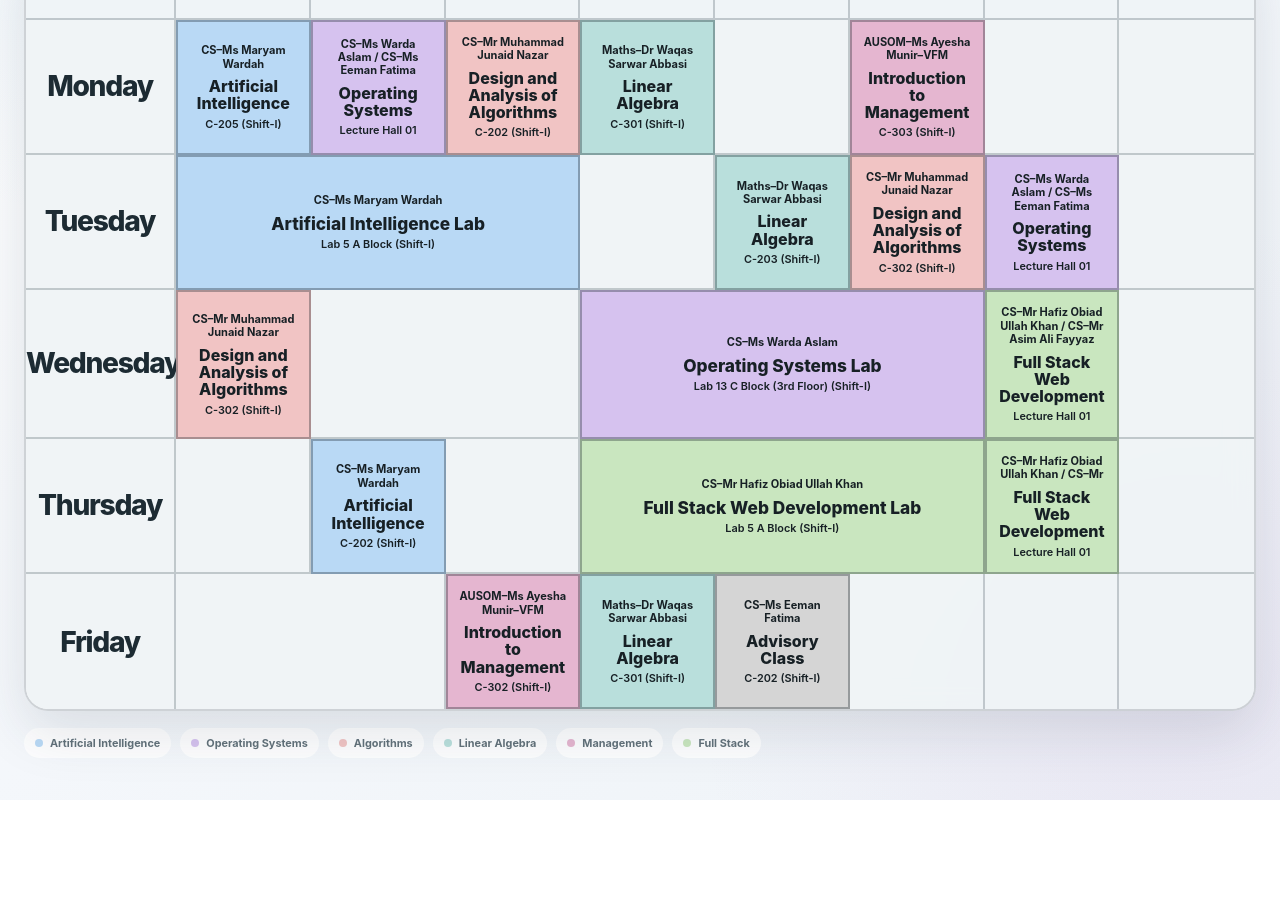
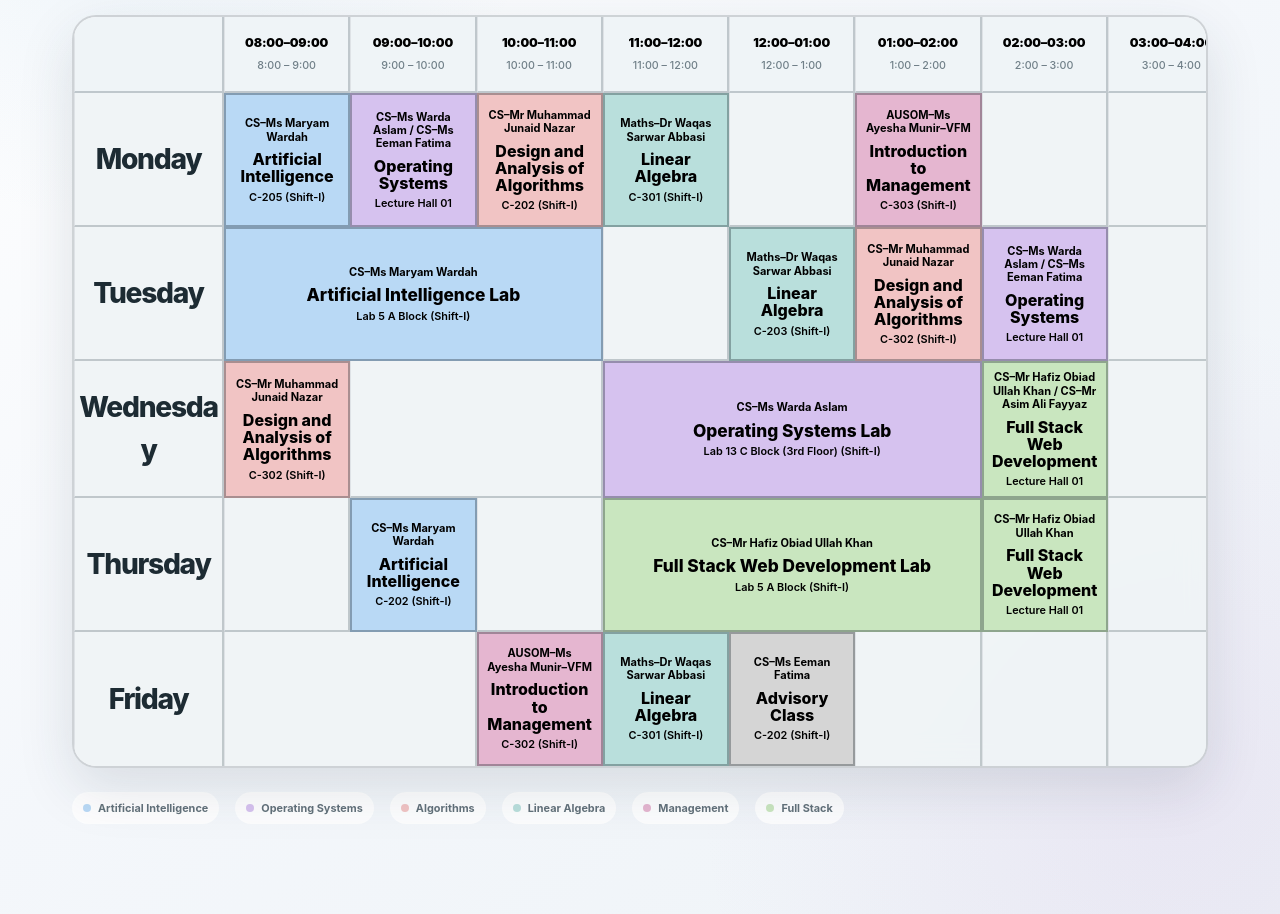
Before and after one commit to hasbeejay/fullstackwebdev-labtask, a plain HTML site: page Lab 3 Tasks/1-Lab 2 using Bootstrap/timetable.html in a window 1280 px wide. Shown: the part 223-1137 px from the top of the page. Before the commit the page ends 1023 px from the top, so only its background shows below. Drawn offline with nearby package versions, Linux system fonts and the light colour scheme.

Commit message:
Enhance timetable layout with Bootstrap and updates
Updated the timetable HTML to include Bootstrap styling and improved layout. Added titles and modified class names for better structure.

```diff
--- a/Lab 3 Tasks/1-Lab 2 using Bootstrap/timetable.html
+++ b/Lab 3 Tasks/1-Lab 2 using Bootstrap/timetable.html
@@ -1,182 +1,104 @@
+
 <!DOCTYPE html>
 <html lang="en">
-
 <head>
     <meta charset="UTF-8">
     <meta name="viewport" content="width=device-width, initial-scale=1.0">
-    <title>Class Timetable</title>
+    <title>BSCS-V-A | Class Timetable</title>
+    <link href="https://cdn.jsdelivr.net/npm/bootstrap@5.3.8/dist/css/bootstrap.min.css" rel="stylesheet">
     <link rel="stylesheet" href="timetable.css">
 </head>
-
 <body>
-    <main class="page">
-        <header class="hero">
+    <main class="container-fluid px-3 px-lg-5 py-5">
+        <header class="hero d-flex flex-wrap justify-content-between align-items-center gap-4 mb-4">
             <div>
-                <p class="eyebrow">WEEKLY SCHEDULE</p>
-                <h1>BSCS-V-A</h1>
-                <p class="subtitle">Weekly Class Timetable · Shift-I · 08:00 AM — 04:00 PM</p>
+                <p class="eyebrow mb-2">WEEKLY SCHEDULE</p>
+                <h1 class="display-4 fw-bold mb-2">BSCS-V-A</h1>
+                <p class="subtitle mb-0">Weekly Class Timetable · Shift-I · 08:00 AM — 04:00 PM</p>
             </div>
-            <div class="status">
-                <span class="status-dot"></span>
-                Spring Schedule
+            <div class="status rounded-pill px-3 py-2">
+                <span class="status-dot"></span> Spring Schedule
             </div>
         </header>
 
-        <section class="table-shell">
-            <div class="table-scroll">
-                <table class="timetable">
+        <section class="table-shell card">
+            <div class="table-responsive">
+                <table class="table table-bordered timetable align-middle mb-0">
                     <thead>
                         <tr>
                             <th class="day-head"></th>
-                            <th><strong>08:00am–09:00am</strong><small>8:00 – 9:00</small></th>
-                            <th><strong>09:00am–10:00am</strong><small>9:00 – 10:00</small></th>
-                            <th><strong>10:00am–11:00am</strong><small>10:00 – 11:00</small></th>
-                            <th><strong>11:00am–12:00pm</strong><small>11:00 – 12:00</small></th>
-                            <th><strong>12:00pm–01:00pm</strong><small>12:00 – 1:00</small></th>
-                            <th><strong>01:00pm–02:00pm</strong><small>1:00 – 2:00</small></th>
-                            <th><strong>02:00pm–03:00pm</strong><small>2:00 – 3:00</small></th>
-                            <th><strong>03:00pm–04:00pm</strong><small>3:00 – 4:00</small></th>
+                            <th><strong>08:00–09:00</strong><small>8:00 – 9:00</small></th>
+                            <th><strong>09:00–10:00</strong><small>9:00 – 10:00</small></th>
+                            <th><strong>10:00–11:00</strong><small>10:00 – 11:00</small></th>
+                            <th><strong>11:00–12:00</strong><small>11:00 – 12:00</small></th>
+                            <th><strong>12:00–01:00</strong><small>12:00 – 1:00</small></th>
+                            <th><strong>01:00–02:00</strong><small>1:00 – 2:00</small></th>
+                            <th><strong>02:00–03:00</strong><small>2:00 – 3:00</small></th>
+                            <th><strong>03:00–04:00</strong><small>3:00 – 4:00</small></th>
                         </tr>
                     </thead>
-
                     <tbody>
                         <tr>
                             <th class="day">Monday</th>
-                            <td class="class ai">
-                                <span class="teacher">CS–Ms Maryam Wardah</span>
-                                <span class="subject">Artificial<br>Intelligence</span>
-                                <span class="room">C-205 (Shift-I)</span>
-                            </td>
-                            <td class="class os">
-                                <span class="teacher">CS–Ms Warda Aslam / CS–Ms Eeman Fatima</span>
-                                <span class="subject">Operating<br>Systems</span>
-                                <span class="room">Lecture Hall 01</span>
-                            </td>
-                            <td class="class daa">
-                                <span class="teacher">CS–Mr Muhammad Junaid Nazar</span>
-                                <span class="subject">Design and<br>Analysis of<br>Algorithms</span>
-                                <span class="room">C-202 (Shift-I)</span>
-                            </td>
-                            <td class="class la">
-                                <span class="teacher">Maths–Dr Waqas Sarwar Abbasi</span>
-                                <span class="subject">Linear Algebra</span>
-                                <span class="room">C-301 (Shift-I)</span>
-                            </td>
+                            <td class="class ai"><span class="teacher">CS–Ms Maryam Wardah</span><span class="subject">Artificial Intelligence</span><span class="room">C-205 (Shift-I)</span></td>
+                            <td class="class os"><span class="teacher">CS–Ms Warda Aslam / CS–Ms Eeman Fatima</span><span class="subject">Operating Systems</span><span class="room">Lecture Hall 01</span></td>
+                            <td class="class daa"><span class="teacher">CS–Mr Muhammad Junaid Nazar</span><span class="subject">Design and Analysis of Algorithms</span><span class="room">C-202 (Shift-I)</span></td>
+                            <td class="class la"><span class="teacher">Maths–Dr Waqas Sarwar Abbasi</span><span class="subject">Linear Algebra</span><span class="room">C-301 (Shift-I)</span></td>
                             <td></td>
-                            <td class="class mgmt">
-                                <span class="teacher">AUSOM–Ms Ayesha Munir–VFM</span>
-                                <span class="subject">Introduction to<br>Management</span>
-                                <span class="room">C-303 (Shift-I)</span>
-                            </td>
-                            <td></td>
-                            <td></td>
+                            <td class="class mgmt"><span class="teacher">AUSOM–Ms Ayesha Munir–VFM</span><span class="subject">Introduction to Management</span><span class="room">C-303 (Shift-I)</span></td>
+                            <td></td><td></td>
                         </tr>
 
                         <tr>
                             <th class="day">Tuesday</th>
-                            <td class="class ai lab" colspan="3">
-                                <span class="teacher">CS–Ms Maryam Wardah</span>
-                                <span class="subject">Artificial Intelligence Lab</span>
-                                <span class="room">Lab 5 A Block (Shift-I)</span>
-                            </td>
+                            <td class="class ai lab" colspan="3"><span class="teacher">CS–Ms Maryam Wardah</span><span class="subject">Artificial Intelligence Lab</span><span class="room">Lab 5 A Block (Shift-I)</span></td>
                             <td></td>
-                            <td class="class la">
-                                <span class="teacher">Maths–Dr Waqas Sarwar Abbasi</span>
-                                <span class="subject">Linear Algebra</span>
-                                <span class="room">C-203 (Shift-I)</span>
-                            </td>
-                            <td class="class daa">
-                                <span class="teacher">CS–Mr Muhammad Junaid Nazar</span>
-                                <span class="subject">Design and<br>Analysis of<br>Algorithms</span>
-                                <span class="room">C-302 (Shift-I)</span>
-                            </td>
-                            <td class="class os">
-                                <span class="teacher">CS–Ms Warda Aslam / CS–Ms Eeman Fatima</span>
-                                <span class="subject">Operating<br>Systems</span>
-                                <span class="room">Lecture Hall 01</span>
-                            </td>
+                            <td class="class la"><span class="teacher">Maths–Dr Waqas Sarwar Abbasi</span><span class="subject">Linear Algebra</span><span class="room">C-203 (Shift-I)</span></td>
+                            <td class="class daa"><span class="teacher">CS–Mr Muhammad Junaid Nazar</span><span class="subject">Design and Analysis of Algorithms</span><span class="room">C-302 (Shift-I)</span></td>
+                            <td class="class os"><span class="teacher">CS–Ms Warda Aslam / CS–Ms Eeman Fatima</span><span class="subject">Operating Systems</span><span class="room">Lecture Hall 01</span></td>
                             <td></td>
                         </tr>
 
                         <tr>
                             <th class="day">Wednesday</th>
-                            <td class="class daa">
-                                <span class="teacher">CS–Mr Muhammad Junaid Nazar</span>
-                                <span class="subject">Design and<br>Analysis of<br>Algorithms</span>
-                                <span class="room">C-302 (Shift-I)</span>
-                            </td>
+                            <td class="class daa"><span class="teacher">CS–Mr Muhammad Junaid Nazar</span><span class="subject">Design and Analysis of Algorithms</span><span class="room">C-302 (Shift-I)</span></td>
                             <td colspan="2"></td>
-                            <td class="class os lab" colspan="3">
-                                <span class="teacher">CS–Ms Warda Aslam</span>
-                                <span class="subject">Operating Systems Lab</span>
-                                <span class="room">Lab 13 C Block (3rd Floor) (Shift-I)</span>
-                            </td>
-                            <td class="class fs">
-                                <span class="teacher">CS–Mr Hafiz Obiad Ullah Khan / CS–Mr Asim Ali Fayyaz</span>
-                                <span class="subject">Full Stack Web<br>Development</span>
-                                <span class="room">Lecture Hall 01</span>
-                            </td>
+                            <td class="class os lab" colspan="3"><span class="teacher">CS–Ms Warda Aslam</span><span class="subject">Operating Systems Lab</span><span class="room">Lab 13 C Block (3rd Floor) (Shift-I)</span></td>
+                            <td class="class fs"><span class="teacher">CS–Mr Hafiz Obiad Ullah Khan / CS–Mr Asim Ali Fayyaz</span><span class="subject">Full Stack Web Development</span><span class="room">Lecture Hall 01</span></td>
                             <td></td>
                         </tr>
 
                         <tr>
                             <th class="day">Thursday</th>
                             <td></td>
-                            <td class="class ai">
-                                <span class="teacher">CS–Ms Maryam Wardah</span>
-                                <span class="subject">Artificial<br>Intelligence</span>
-                                <span class="room">C-202 (Shift-I)</span>
-                            </td>
+                            <td class="class ai"><span class="teacher">CS–Ms Maryam Wardah</span><span class="subject">Artificial Intelligence</span><span class="room">C-202 (Shift-I)</span></td>
                             <td></td>
-                            <td class="class fs lab" colspan="3">
-                                <span class="teacher">CS–Mr Hafiz Obiad Ullah Khan</span>
-                                <span class="subject">Full Stack Web Development Lab</span>
-                                <span class="room">Lab 5 A Block (Shift-I)</span>
-                            </td>
-                            <td class="class fs">
-                                <span class="teacher">CS–Mr Hafiz Obiad Ullah Khan / CS–Mr</span>
-                                <span class="subject">Full Stack Web<br>Development</span>
-                                <span class="room">Lecture Hall 01</span>
-                            </td>
+                            <td class="class fs lab" colspan="3"><span class="teacher">CS–Mr Hafiz Obiad Ullah Khan</span><span class="subject">Full Stack Web Development Lab</span><span class="room">Lab 5 A Block (Shift-I)</span></td>
+                            <td class="class fs"><span class="teacher">CS–Mr Hafiz Obiad Ullah Khan</span><span class="subject">Full Stack Web Development</span><span class="room">Lecture Hall 01</span></td>
                             <td></td>
                         </tr>
 
                         <tr>
                             <th class="day">Friday</th>
                             <td colspan="2"></td>
-                            <td class="class mgmt">
-                                <span class="teacher">AUSOM–Ms Ayesha Munir–VFM</span>
-                                <span class="subject">Introduction to<br>Management</span>
-                                <span class="room">C-302 (Shift-I)</span>
-                            </td>
-                            <td class="class la">
-                                <span class="teacher">Maths–Dr Waqas Sarwar Abbasi</span>
-                                <span class="subject">Linear Algebra</span>
-                                <span class="room">C-301 (Shift-I)</span>
-                            </td>
-                            <td class="class advisory">
-                                <span class="teacher">CS–Ms Eeman Fatima</span>
-                                <span class="subject">Advisory Class</span>
-                                <span class="room">C-202 (Shift-I)</span>
-                            </td>
-                            <td></td>
-                            <td></td>
-                            <td></td>
+                            <td class="class mgmt"><span class="teacher">AUSOM–Ms Ayesha Munir–VFM</span><span class="subject">Introduction to Management</span><span class="room">C-302 (Shift-I)</span></td>
+                            <td class="class la"><span class="teacher">Maths–Dr Waqas Sarwar Abbasi</span><span class="subject">Linear Algebra</span><span class="room">C-301 (Shift-I)</span></td>
+                            <td class="class advisory"><span class="teacher">CS–Ms Eeman Fatima</span><span class="subject">Advisory Class</span><span class="room">C-202 (Shift-I)</span></td>
+                            <td></td><td></td><td></td>
                         </tr>
                     </tbody>
                 </table>
             </div>
         </section>
 
-        <footer class="legend">
-            <span><i class="dot ai-dot"></i>Artificial Intelligence</span>
-            <span><i class="dot os-dot"></i>Operating Systems</span>
-            <span><i class="dot daa-dot"></i>Algorithms</span>
-            <span><i class="dot la-dot"></i>Linear Algebra</span>
-            <span><i class="dot mgmt-dot"></i>Management</span>
-            <span><i class="dot fs-dot"></i>Full Stack</span>
+        <footer class="legend d-flex flex-wrap gap-3 mt-4">
+            <span><i class="dot ai-dot"></i> Artificial Intelligence</span>
+            <span><i class="dot os-dot"></i> Operating Systems</span>
+            <span><i class="dot daa-dot"></i> Algorithms</span>
+            <span><i class="dot la-dot"></i> Linear Algebra</span>
+            <span><i class="dot mgmt-dot"></i> Management</span>
+            <span><i class="dot fs-dot"></i> Full Stack</span>
         </footer>
     </main>
 </body>
-
 </html>
```
